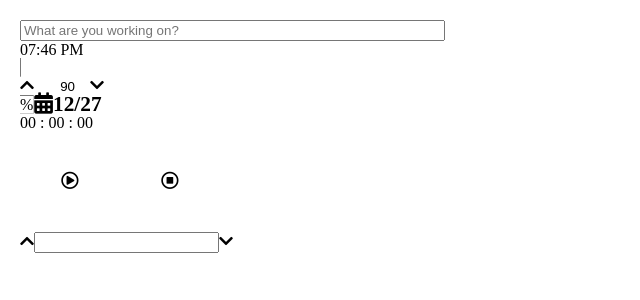
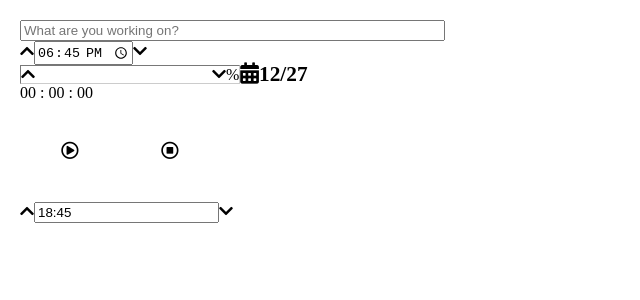
Before and after one commit to ericasu33/sprig, a React (Create React App) app: page / in a window 1280 px wide. Shown: the top 300 px of the page, without its empty margins (0-640 px from the left). Built offline with nearby package versions, Linux system fonts and the light colour scheme.

Commit message:
WIP attempt to add clock/time

```diff
--- a/src/components/Entries.jsx
+++ b/src/components/Entries.jsx
@@ -40,10 +40,13 @@ function Entries() {
   }
 
   // https://stackoverflow.com/questions/10599148/how-do-i-get-the-current-time-only-in-javascript
-  const getLocalTimeNow = new Date().toLocaleTimeString([], {
-    hour: '2-digit',
-    minute: '2-digit',
-  });
+  // const getLocalTimeNow = new Date().toLocaleTimeString([], {
+  //   hour: '2-digit',
+  //   minute: '2-digit',
+  // });
+  const getLocalTimeNow = new Date()
+  // const test = {a: 1, b:2}
+  // const test2 = ['a', 'b']
 
 
   return (
@@ -64,12 +67,20 @@ function Entries() {
             size='50'
           />
 
-          {console.log(desc)}
         </div>
 
         {/* <StartEndTime />  */}
         <div>
-            {getLocalTimeNow}
+          <StepInput
+            name='startTime'
+            type='time'
+            format='hh-mm'
+            // h={getLocalTimeNow.getHours()}
+            // m={getLocalTimeNow.getMinutes()}
+            // s={getLocalTimeNow.getSeconds()}
+            value={getLocalTimeNow}
+            stepSize='5'
+          />
         </div>
         {/* no manual input yet */}
 
@@ -139,7 +150,6 @@ function Entries() {
 
 
 
-        {console.log({calendarValue})}
 
         {/* https://www.npmjs.com/package/react-calendar */}
         {/* <TimerDuration /> */}
--- a/src/components/StepInput.jsx
+++ b/src/components/StepInput.jsx
@@ -5,6 +5,15 @@ import './StepInput.scss'
 
 const StepInput = function(props) {
   const [value, setValue] = useState(props.value || '')
+  console.log('value:', value)
+
+  if (props.type === 'time') {
+    const h = props.value.getHours()
+    const m = props.value.getMinutes()
+    const s = props.value.getSeconds()
+    console.log('h:m:s', h, ':', m, ':', s);
+    // console.log(props.value);
+  }
 
   const stepValue = (value, sign, stepSize = props.stepSize || 1) => {
     return Number(value) + sign * Number(stepSize)
@@ -12,18 +21,14 @@ const StepInput = function(props) {
 
   return (
     <>
-    <div>
       <i className="fa fa-chevron-up" onClick={e=>setValue(prev => stepValue(prev, 1))}></i>
       <input
-        value={value}
+        value='18:45'
         onChange={e => setValue(e.target.value)}
         name={props.name}
         type={props.type}
-        min={0}
-        max={100}
       />
       <i className="fa fa-chevron-down" onClick={e=>setValue(prev => stepValue(prev, -1))}></i>
-    </div>
     </>
   )
 }
```
